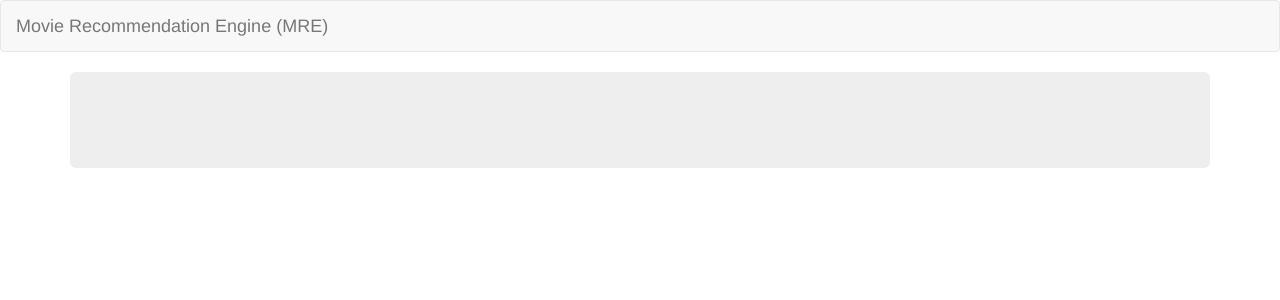
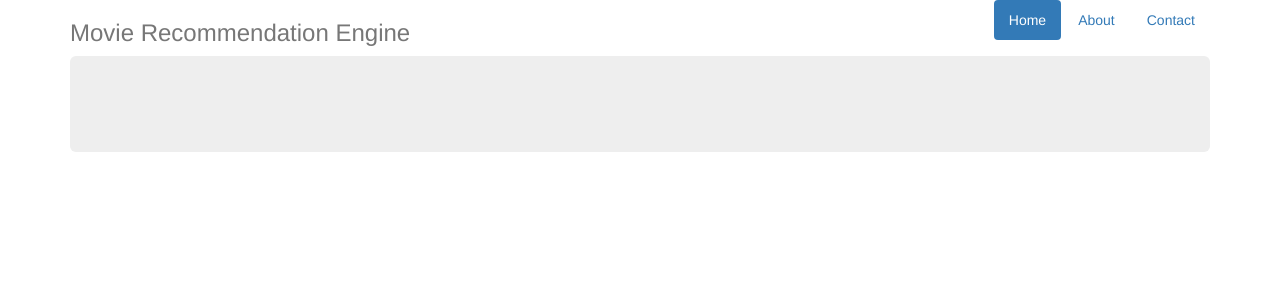
Before and after one commit to rohitramkumar/Movie-Recommender, a Python web app: template templates/base.html in a window 1280 px wide. Shown: the top 300 px of the page. Run offline with Jinja, Linux system fonts and the light colour scheme; the template is opened without the code that fills it, so the values that code supplies are empty; some libraries are stand-ins or nearby versions.

Commit message:
New style nav

```diff
--- a/templates/base.html
+++ b/templates/base.html
@@ -2,17 +2,20 @@
 
 {% block body %}
 {% block navbar %}
-<nav class="navbar navbar-default">
-  <div class="container-fluid">
-    <div class="navbar-header">
-      <a class="navbar-brand" href="#">Movie Recommendation Engine (MRE)</a>
-    </div>
-  </div>
-</nav>
 {% endblock navbar %}
 <div class="container">
-    <div class="jumbotron">
-    	{% block j_content %}{% endblock j_content %}
+    <div class="header clearfix">
+        <nav>
+          <ul class="nav nav-pills pull-right">
+            <li role="presentation" class="active"><a href="#">Home</a></li>
+            <li role="presentation"><a href="#">About</a></li>
+            <li role="presentation"><a href="#">Contact</a></li>
+          </ul>
+        </nav>
+        <h3 class="text-muted">Movie Recommendation Engine</h3>
+        <div class="jumbotron">
+    	       {% block j_content %}{% endblock j_content %}
+           </div>
     </div>
 </div>
 
```
